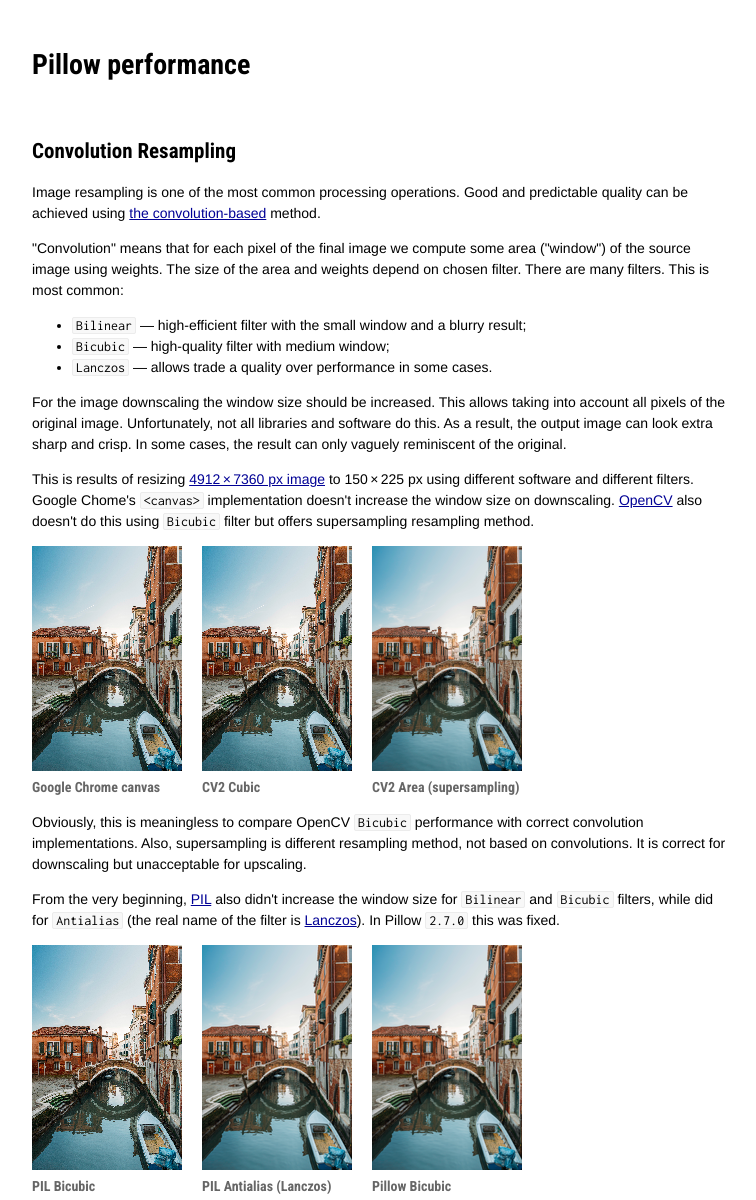
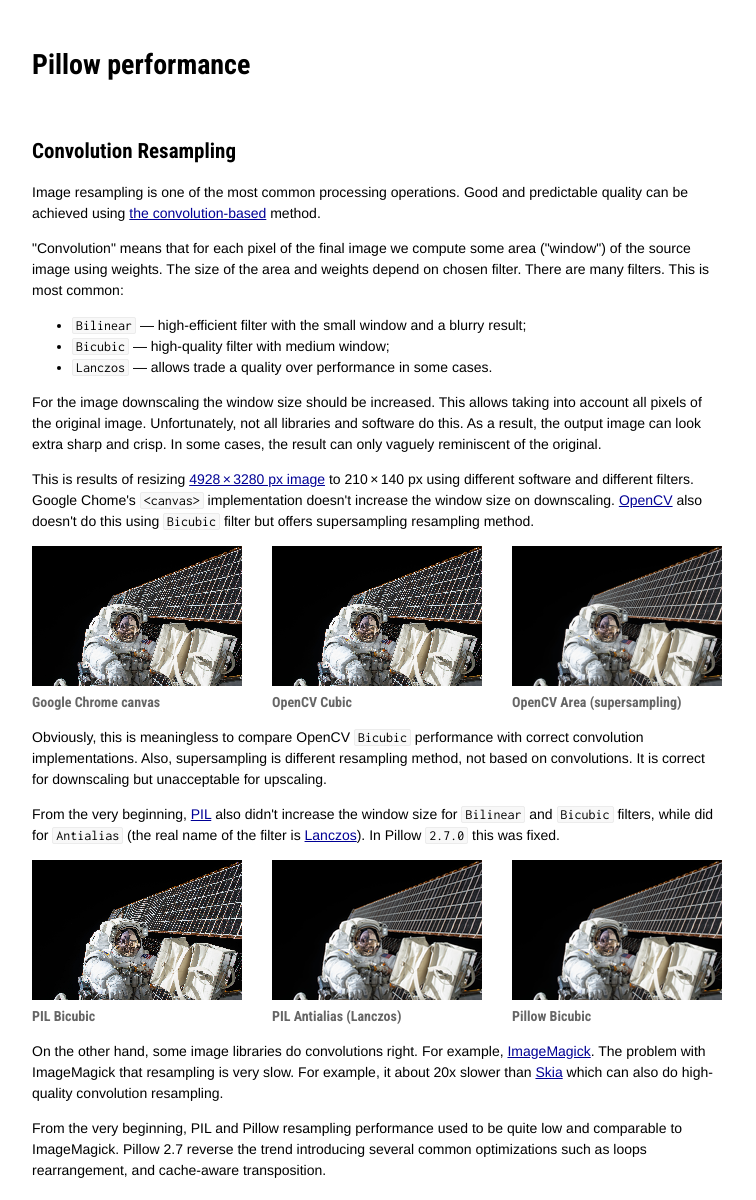
Before and after one commit to python-pillow/pillow-perf, a website built with webpack: page docs/index.html in a window 1280 px wide. Shown: the top 1200 px of the page, without its empty margins (58-814 px from the left). Built offline with nearby package versions, Linux system fonts and the light colour scheme.

Commit message:
replace test image

```diff
--- a/docs/index.html
+++ b/docs/index.html
@@ -48,8 +48,8 @@
         </p>
         <p>
             This is results of resizing
-            <a href="https://unsplash.com/photos/h0N_2iZMA_4" target="_blank">
-                4912 × 7360 px image</a> to 150 × 225 px
+            <a href="https://unsplash.com/photos/OLlj17tUZnU" target="_blank">
+                4928 × 3280 px image</a> to 210 × 140 px
             using different software and different filters.
             Google Сhome's <code>&lt;canvas&gt;</code> implementation
             doesn't increase the window size on downscaling.
@@ -60,16 +60,16 @@
         <!-- TODO: Add Intel Performance Primitives -->
         <div class="samples">
             <figure>
-                <img src="./static/bridge_chrome.png" alt="Google Chrome" width="150" />
+                <img src="./static/space_chrome.png" alt="Google Chrome" width="210" />
                 <figcaption>Google Chrome canvas</figcaption>
             </figure>
             <figure>
-                <img src="./static/bridge_cv2_cubic.png" alt="CV2 Cubic" width="150" />
-                <figcaption>CV2 Cubic</figcaption>
+                <img src="./static/space_cv2_cubic.png" alt="OpenCV Cubic" width="210" />
+                <figcaption>OpenCV Cubic</figcaption>
             </figure>
             <figure>
-                <img src="./static/bridge_cv2_area.png" alt="CV2 Area" width="150" />
-                <figcaption>CV2 Area (supersampling)</figcaption>
+                <img src="./static/space_cv2_area.png" alt="OpenCV Area" width="210" />
+                <figcaption>OpenCV Area (supersampling)</figcaption>
             </figure>
         </div>
         <p>
@@ -94,15 +94,15 @@
         </p>
         <div class="samples">
             <figure>
-                <img src="./static/bridge_pil_bicubic.png" alt="PIL Bicubic" width="150" />
+                <img src="./static/space_pil_bicubic.png" alt="PIL Bicubic" width="210" />
                 <figcaption>PIL Bicubic</figcaption>
             </figure>
             <figure>
-                <img src="./static/bridge_pil_lanczos.png" alt="PIL Lanczos" width="150" />
+                <img src="./static/space_pil_lanczos.png" alt="PIL Lanczos" width="210" />
                 <figcaption>PIL Antialias (Lanczos)</figcaption>
             </figure>
             <figure>
-                <img src="./static/bridge_pillow_bicubic.png" alt="Pillow Bicubic" width="150" />
+                <img src="./static/space_pillow_bicubic.png" alt="Pillow Bicubic" width="210" />
                 <figcaption>Pillow Bicubic</figcaption>
             </figure>
         </div>
--- a/docs/src/stylesheet.css
+++ b/docs/src/stylesheet.css
@@ -6,7 +6,7 @@ html {
     line-height: 1.5;
 }
 body {
-    min-width: 700px;
+    min-width: 690px;
     max-width: 1100px;
     padding: 2%;
     margin: 0 auto;
@@ -122,7 +122,7 @@ section {
     margin-top: 50px;
 }
     section p {
-        max-width: 700px;
+        max-width: 690px;
     }
 .chart {
     margin-top: 40px;
@@ -132,9 +132,10 @@ section {
 .samples {
     display: flex;
     flex-wrap: wrap;
+    margin-right: -30px;
 }
     .samples figure {
-        margin: 1em 20px 0 0;
+        margin: 1em 30px 0 0;
     }
     .samples figcaption {
         font-family: 'Roboto Condensed', 'Helvetica Neue', 'Helvetica', 'Arial', sans-serif;
```
Also changed, not shown: docs/bundles/index.js, docs/static/bridge_chrome.png (deleted), docs/static/bridge_cv2_area.png (deleted), docs/static/bridge_cv2_cubic.png (deleted), docs/static/bridge_pil_bicubic.png (deleted), docs/static/bridge_pil_lanczos.png (deleted), docs/static/bridge_pillow_bicubic.png (deleted), docs/static/space_chrome.png (added), docs/static/space_cv2_area.png (added), docs/static/space_cv2_cubic.png (added), docs/static/space_pil_bicubic.png (added), docs/static/space_pil_lanczos.png (added), docs/static/space_pillow_bicubic.png (added), 2 other files.
